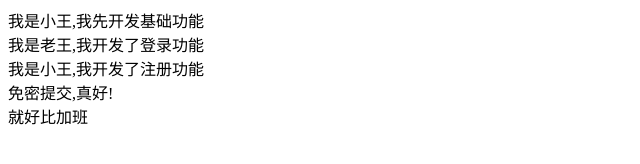
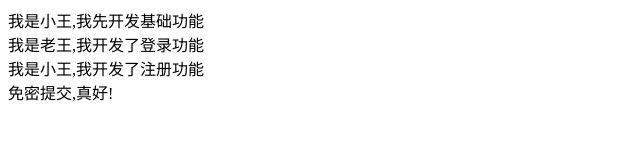
Before and after one commit to angeliee/myFirstRepository, a plain HTML site: page index.html in a window 1280 px wide. Shown: the whole page, without its empty margins (0-640 px from the left). Drawn offline with Linux system fonts and the light colour scheme.

Commit message:
免密处理

```diff
--- a/index.html
+++ b/index.html
@@ -15,7 +15,5 @@
 
    <div>免密提交,真好!</div>
 
-   <div>就好比加班</div>
-
 </body>
 </html>
```
